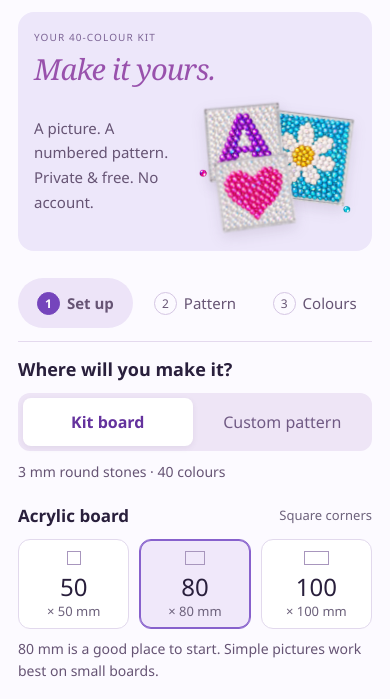
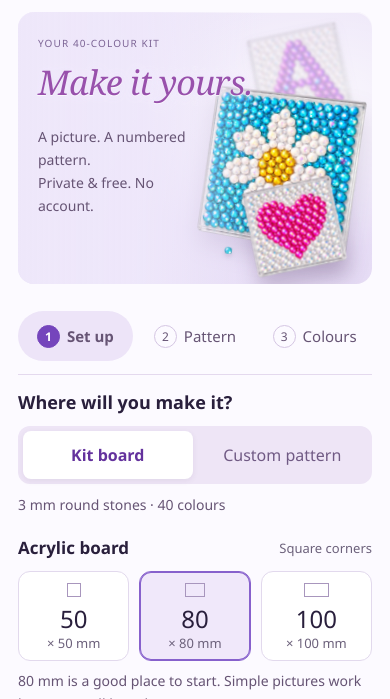
Before and after one commit to niuzipai-gif/wallfid-rhinestone-studio, a plain HTML site: page index.html in a window 390 px wide. Shown: the part 70-769 px from the top of the page. Drawn offline with Linux system fonts and the light colour scheme; a web font is replaced by a local one.

Commit message:
Compose mobile hero text and artwork with foreground and background depth

```diff
--- a/index.html
+++ b/index.html
@@ -1,6 +1,6 @@
 <!doctype html>
 <html lang="en-GB">
-<head><meta charset="utf-8"><meta name="viewport" content="width=device-width,initial-scale=1"><meta name="theme-color" content="#6841c7"><meta name="description" content="Turn your picture into a numbered rhinestone pattern. Choose your acrylic board, use your 40-colour kit, and make it at your own pace."><link rel="icon" href="favicon.svg" type="image/svg+xml"><meta property="og:title" content="WALLFID Rhinestone Studio"><meta property="og:description" content="Make your own numbered rhinestone pattern with your 40-colour kit."><title>WALLFID Rhinestone Studio — Your picture. Your sparkle.</title><link rel="stylesheet" href="wallfid-preview.css?v=06010c8b0c9c"><script src="pattern-core-spark.js?v=b12d20707d08" defer></script><script src="image-sampling-wallfid.js?v=d829484fcde7" defer></script><link rel="stylesheet" href="mobile-flow.css?v=96acb1938367"><link rel="stylesheet" href="image-flow.css?v=21eec424de9d"><link rel="stylesheet" href="custom-pattern.css?v=2a018d73441f"><link rel="stylesheet" href="languages.css?v=7657e5e2a087"><script src="languages-data.js?v=275a703f956c" defer></script><script src="languages.js?v=b60c9b9e4350" defer></script><script src="app-localized.js?v=bfce376b3f94" defer></script><script src="mobile-flow.js?v=caa7e19c9114" defer></script><link rel="stylesheet" href="site-motion.css?v=36c8caa45e49"></head>
+<head><meta charset="utf-8"><meta name="viewport" content="width=device-width,initial-scale=1"><meta name="theme-color" content="#6841c7"><meta name="description" content="Turn your picture into a numbered rhinestone pattern. Choose your acrylic board, use your 40-colour kit, and make it at your own pace."><link rel="icon" href="favicon.svg" type="image/svg+xml"><meta property="og:title" content="WALLFID Rhinestone Studio"><meta property="og:description" content="Make your own numbered rhinestone pattern with your 40-colour kit."><title>WALLFID Rhinestone Studio — Your picture. Your sparkle.</title><link rel="stylesheet" href="wallfid-preview.css?v=06010c8b0c9c"><script src="pattern-core-spark.js?v=b12d20707d08" defer></script><script src="image-sampling-wallfid.js?v=d829484fcde7" defer></script><link rel="stylesheet" href="mobile-flow.css?v=96acb1938367"><link rel="stylesheet" href="image-flow.css?v=21eec424de9d"><link rel="stylesheet" href="custom-pattern.css?v=2a018d73441f"><link rel="stylesheet" href="languages.css?v=7657e5e2a087"><script src="languages-data.js?v=275a703f956c" defer></script><script src="languages.js?v=b60c9b9e4350" defer></script><script src="app-localized.js?v=bfce376b3f94" defer></script><script src="mobile-flow.js?v=caa7e19c9114" defer></script><link rel="stylesheet" href="site-motion.css?v=c9a73562c1c2"></head>
 <body>
 <a class="skip-link" href="#workspace">Skip to pattern maker</a>
 <header class="site-header"><a class="brand" href="index.html" aria-label="WALLFID Rhinestone Studio home"><svg viewBox="0 0 40 40" fill="none" aria-hidden="true"><path d="M20 2 38 20 20 38 2 20Z M20 2 29 20 20 38 11 20Z M2 20H38" stroke="currentColor" stroke-width="1.4"/></svg><span class="wallfid-wordmark"><span class="wallfid-lettering">WALLFID</span><span class="brand-descriptor">RHINESTONE STUDIO</span></span></a><nav aria-label="Main navigation"><a href="#ideas">A little inspiration</a><a href="#making">How it works</a><button id="helpButton">Making guide ↗</button></nav><button id="languageButton" class="language-button" aria-label="Choose your language" aria-haspopup="dialog" title="Choose your language"><svg viewBox="0 0 24 24" aria-hidden="true"><circle cx="12" cy="12" r="9"/><path d="M3 12h18M12 3c5 5 5 13 0 18M12 3c-5 5-5 13 0 18"/></svg><span id="languageCode" data-no-i18n>EN</span><span aria-hidden="true">⌄</span></button><button id="mobileHelp" class="mobile-only mobile-help" aria-label="Open making guide">Help <span aria-hidden="true">?</span></button><a class="header-action" href="#workspace">Make a pattern <span aria-hidden="true">↗</span></a></header>
--- a/release-manifest.json
+++ b/release-manifest.json
@@ -9,7 +9,7 @@
   "image-flow.css": "21eec424de9d207b92bdbb7733e9f07b434c3b6913551bc46b16fdb9f940b9f4",
   "image-flow.test.cjs": "4bc79647d32306e9be10d0951eef8103ba4e03fa4f0747db3bbe755bb810fd28",
   "image-sampling-wallfid.js": "d829484fcde771b83672dcb9c80f2bf2d170a97ea71ab894de3534bc70b3e5d0",
-  "index.html": "7668a1345ca8d70c90eaaac0261f4e52c6822b4490aca66366193e70aa845295",
+  "index.html": "b2bf2bf4bf978b5a42c792b2a8990075585624567dd3494d0a9b551d999569a7",
   "languages-data.js": "275a703f956ce40d52c15b99b9ff6ba07fe0d1424c86bde8b7da8a273676e745",
   "languages.css": "7657e5e2a087134070d4668d09757ef55aed15b7ef5edc329b5944d789e674b7",
   "languages.js": "b60c9b9e4350f34eb3b81257dd0d1cf4823904ceb9a8ee12db085e205efeb91f",
@@ -19,7 +19,7 @@
   "pattern-core-spark.js": "b12d20707d08bd95663177213239e76d95818de56e08c26df68aed15fe90a981",
   "README.md": "7ea742d7f2618e756dd11ec3125fb1e715783aa264bcdfc802d00240ab9ce066",
   "sampling-wallfid.test.cjs": "c261845005abad48e8171b6415ccddd4a256c46b26fee4dac6da5fe372e2e6eb",
-  "site-motion.css": "36c8caa45e499f1f0919cc46eb2fbead3da1becd28aebfc3a0d1c048f586711a",
+  "site-motion.css": "c9a73562c1c23743e3040c31a620590855d2c406bb992c50c466afcbf5878a5f",
   "site-motion.js": "e6e5992b0c5946179f9e58d3416539fae0c4060d28b40392c9f1a2fbbdc2d977",
   "small-pattern.test.cjs": "015e9d70242f022bf385bec6eef5c7f74f02add68155ea75050c6785724000f4",
   "spark-preview.css": "278006ca543f94dcacdb35c4b921196791939b7d34e3f9e92e8546853e729b1f",
--- a/site-motion.css
+++ b/site-motion.css
@@ -41,20 +41,31 @@ dialog::backdrop{background:#25153355;animation:backdrop-arrive 180ms ease both}
 @keyframes backdrop-arrive{from{background:#25153300}to{background:#25153355}}
 @media(hover:hover) and (pointer:fine){.idea-item:hover .idea-art canvas,.idea-item:focus-visible .idea-art canvas{transform:translateY(-5px) rotate(-1deg)}.hero-action:hover,.header-action:hover{box-shadow:0 5px 16px #43246724}}
 @media(max-width:900px){
- .mobile-only.mobile-intro>.artwork-motion{grid-column:2;grid-row:3;display:block;position:relative;width:100%;margin:0;aspect-ratio:1.15;--art-scale:1;--float-distance:2px;transform:none}
- /* A compact arrangement of complete boards, with real overlap rather than cut edges. */
- .mobile-intro .piece-initial{left:0;top:0;width:58%;--board-angle:-5deg;--piece-x:-.6px;--piece-turn:-.3deg}
- .mobile-intro .piece-flower{left:34%;top:7%;width:67%;--board-angle:7deg;--piece-x:.6px;--piece-turn:.3deg}
- .mobile-intro .piece-heart{left:6%;top:37%;width:59%;--board-angle:-8deg;--piece-x:.4px;--piece-turn:.3deg}
+ /* Copy and complete artwork share one scene; distance comes from scale, focus and light. */
+ .mobile-only.mobile-intro{display:block;position:relative;isolation:isolate;min-height:272px;padding:24px 20px;background:radial-gradient(ellipse at 83% 34%,#ffffffc9,transparent 58%),linear-gradient(145deg,#eee7fa,#e6dcf5);box-shadow:inset 0 1px 0 #fff9}
+ .mobile-only.mobile-intro:before{content:"";position:absolute;inset:0;z-index:2;pointer-events:none;background:linear-gradient(90deg,#eee7fa 0%,#eee7fae8 36%,#eee7fa00 69%)}
+ .mobile-only.mobile-intro>div{display:block;position:relative;z-index:3}
+ .mobile-only.mobile-intro p{margin:0 0 12px;max-width:72%;font-size:10px;line-height:1.5}
+ .mobile-only.mobile-intro h1{margin:0;max-width:76%;font-size:34px;line-height:1.12;letter-spacing:-.8px;text-wrap:balance;overflow-wrap:anywhere;text-shadow:0 1px 0 #ffffffb0,0 0 12px #eee7fa,0 0 5px #eee7fa}
+ .mobile-only.mobile-intro>div>span{display:block;max-width:48%;margin-top:24px;font-size:14px;line-height:1.65;color:#665474}
+ .mobile-only.mobile-intro>.artwork-motion{display:block;position:absolute;inset:0;width:100%;height:100%;margin:0;aspect-ratio:auto;z-index:1;--art-scale:1;--float-distance:3px;transform:none;pointer-events:none}
+ .mobile-intro .piece-initial{z-index:1;left:64%;top:3%;width:31%;opacity:.34;--board-angle:-12deg;--piece-x:-.5px;--piece-turn:-.25deg;--float-distance:1.5px}
+ .mobile-intro .piece-flower{z-index:2;left:48%;top:25%;width:51%;--board-angle:8deg;--piece-x:1px;--piece-turn:.45deg}
+ .mobile-intro .piece-heart{z-index:3;left:62%;top:59%;width:32%;--board-angle:-12deg;--piece-x:.8px;--piece-turn:.35deg;--float-distance:4px}
  .mobile-only.mobile-intro>.artwork-motion .artwork-piece>img{width:100%;height:100%;max-width:none;margin:0;transform:rotate(var(--board-angle))}
+ .mobile-only.mobile-intro>.artwork-motion .piece-initial>img{filter:blur(1.2px) drop-shadow(0 3px 4px #4c326719)}
+ .mobile-only.mobile-intro>.artwork-motion .piece-flower>img{transform:perspective(450px) rotateY(-12deg) rotate(var(--board-angle));filter:drop-shadow(0 12px 12px #4c32672a)}
+ .mobile-only.mobile-intro>.artwork-motion .piece-heart>img{filter:drop-shadow(0 15px 10px #4221533b)}
  .mobile-only.mobile-intro>.artwork-motion>.artwork-pen{display:none}
  .mobile-intro .floating-gem{width:8px;height:8px;--piece-x:.5px}
- .mobile-intro .gem-1{left:0;top:53%}.mobile-intro .gem-2{left:91%;top:79%}
+ .mobile-intro .gem-1{left:91%;top:54%;width:6px;height:6px;opacity:.6;filter:blur(.5px)}.mobile-intro .gem-2{left:58%;top:86%;width:9px;height:9px;filter:drop-shadow(0 3px 2px #42215333)}
  .mobile-intro .gem-3,.mobile-intro .gem-4,.mobile-intro .gem-5{display:none}
- .mobile-intro .glint-1{left:26%;top:22%}.mobile-intro .glint-2{left:32%;top:68%}.mobile-intro .glint-3{left:76%;top:40%}
+ .mobile-intro .glint-1{display:none}.mobile-intro .glint-2{left:77%;top:79%}.mobile-intro .glint-3{left:73%;top:46%}
  .mobile-intro .art-glint{width:9px;height:9px}
  .hero-art>.artwork-motion{width:100%;margin-left:0}
 }
+@media(max-width:370px){.mobile-only.mobile-intro{padding:22px 18px;min-height:266px}.mobile-only.mobile-intro h1{font-size:30px}.mobile-only.mobile-intro>div>span{max-width:48%;font-size:13px;margin-top:22px}}
+@media(min-width:600px) and (max-width:900px){.mobile-only.mobile-intro{min-height:310px;padding:30px}.mobile-only.mobile-intro h1{font-size:42px}.mobile-only.mobile-intro>div>span{max-width:46%;font-size:17px}.mobile-intro .piece-initial{left:74%;width:20%}.mobile-intro .piece-flower{left:55%;top:11%;width:35%}.mobile-intro .piece-heart{left:73%;top:56%;width:21%}}
 @media(prefers-reduced-motion:reduce){
  html.motion-ready .artwork-piece,html.motion-ready .floating-gem,html.motion-ready .artwork-motion .art-glint{animation:none!important}
  .artwork-piece,.floating-gem{transform:none!important}
```
